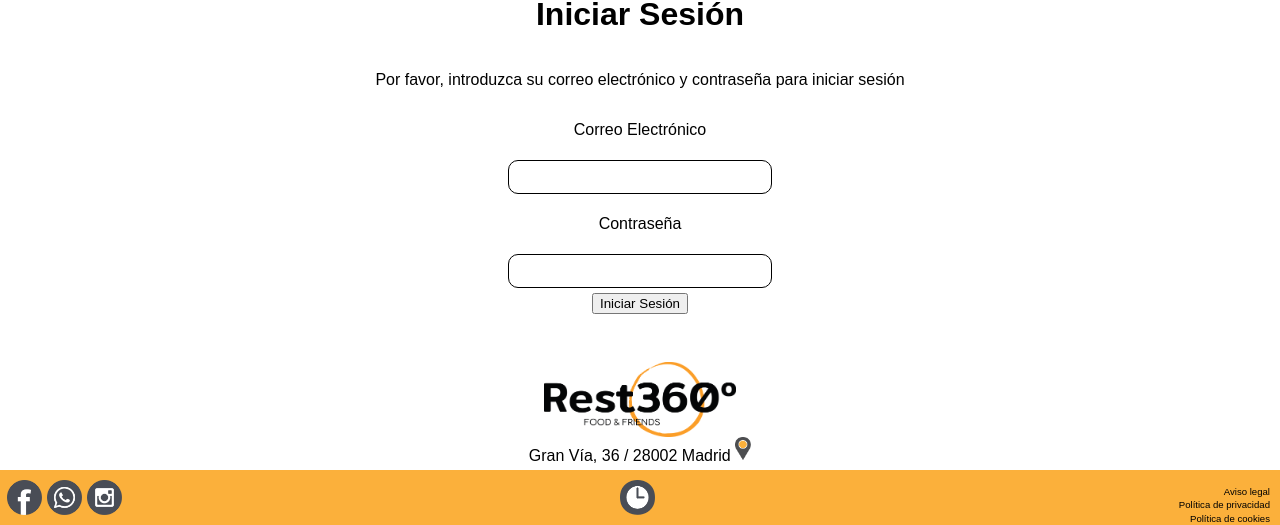
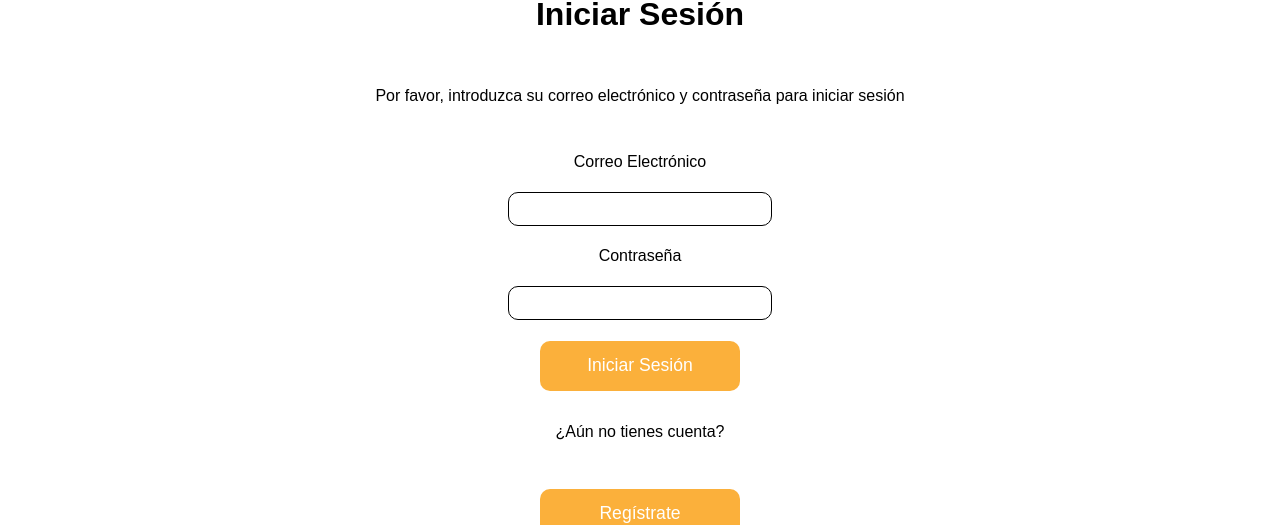
Before and after one commit to AlfonsoCifuentes/rest-360, a React (Create React App) app: page /login in a window 1280 px wide. Shown: the part 287-812 px from the top of the page. Built offline with nearby package versions, Linux system fonts and the light colour scheme; no server answers.

Commit message:
Modificaciones en formulario de inicio de sesión, link a registro

```diff
--- a/src/components/Accordion/Acordeon.jsx
+++ b/src/components/Accordion/Acordeon.jsx
@@ -8,7 +8,7 @@ const Acordeon = (props) => {
 
   let JSONresponse = props.response;
 
-  const { cartItems, setCartItems } = useContext(CartContext);
+  const { cartItems } = useContext(CartContext);
 
   return (
     <div className="acordeonDiv">
--- a/src/components/LoginForm/LoginForm.jsx
+++ b/src/components/LoginForm/LoginForm.jsx
@@ -36,7 +36,7 @@ const LoginForm = (props) => {
       </label>
 
       <div>
-        <button type='submit'>Iniciar Sesión</button>
+        <button className='standardButton' type='submit'>Iniciar Sesión</button>
       </div>
 
       {props.loginError && <div style={{color: 'tomato'}}>{props.loginError}</div>}
--- a/src/pages/clientes/IniciarSesion/IniciarSesion.jsx
+++ b/src/pages/clientes/IniciarSesion/IniciarSesion.jsx
@@ -1,7 +1,7 @@
 import React, { useState, useContext, useEffect } from 'react'
 import LoginForm from 'src/components/LoginForm/LoginForm'
 import { UserContext } from 'src/context/UserContext'
-import { useNavigate } from 'react-router-dom'
+import { Link, useNavigate } from 'react-router-dom'
 import StandardHeader from 'src/components/StandardHeader/StandardHeader'
 
 const IniciarSesion = () => {
@@ -40,10 +40,21 @@ const IniciarSesion = () => {
     <div className='mainDiv'>
         <StandardHeader bgImage={bgImage} />
         <h1>Iniciar Sesión</h1>
-        <p className='sectionParagraph'>
+        <div className='sectionParagraph'>
+          <p>
             Por favor, introduzca su correo electrónico y contraseña para iniciar sesión
-        </p>
+          </p>
+        </div>
+
         <LoginForm  loginUser={loginUser} loginError={loginError} />
+        <div className='sectionParagraph'>
+          <p>
+            ¿Aún no tienes cuenta?
+          </p>
+        </div>
+        <Link to="/registro">
+          <button className='standardButton'>Regístrate</button>
+        </Link>
     </div>
   )
 }
```
